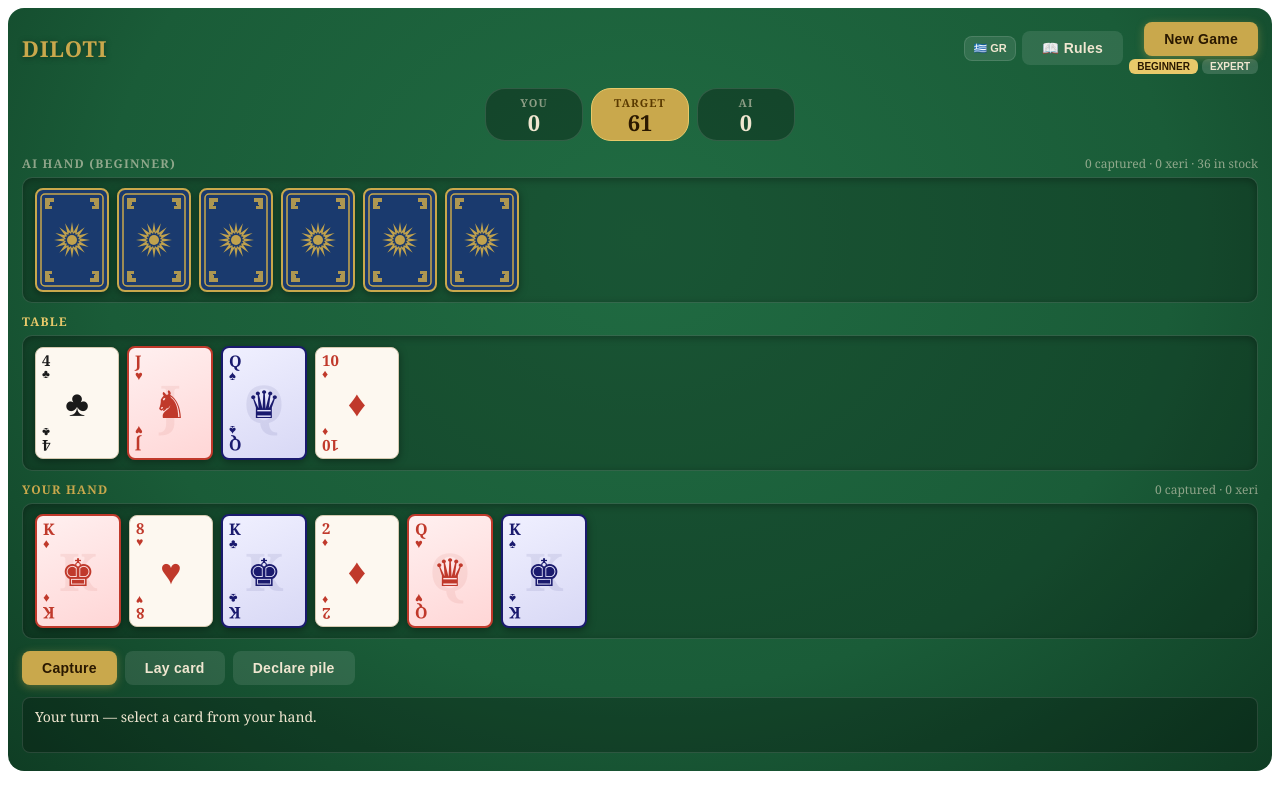
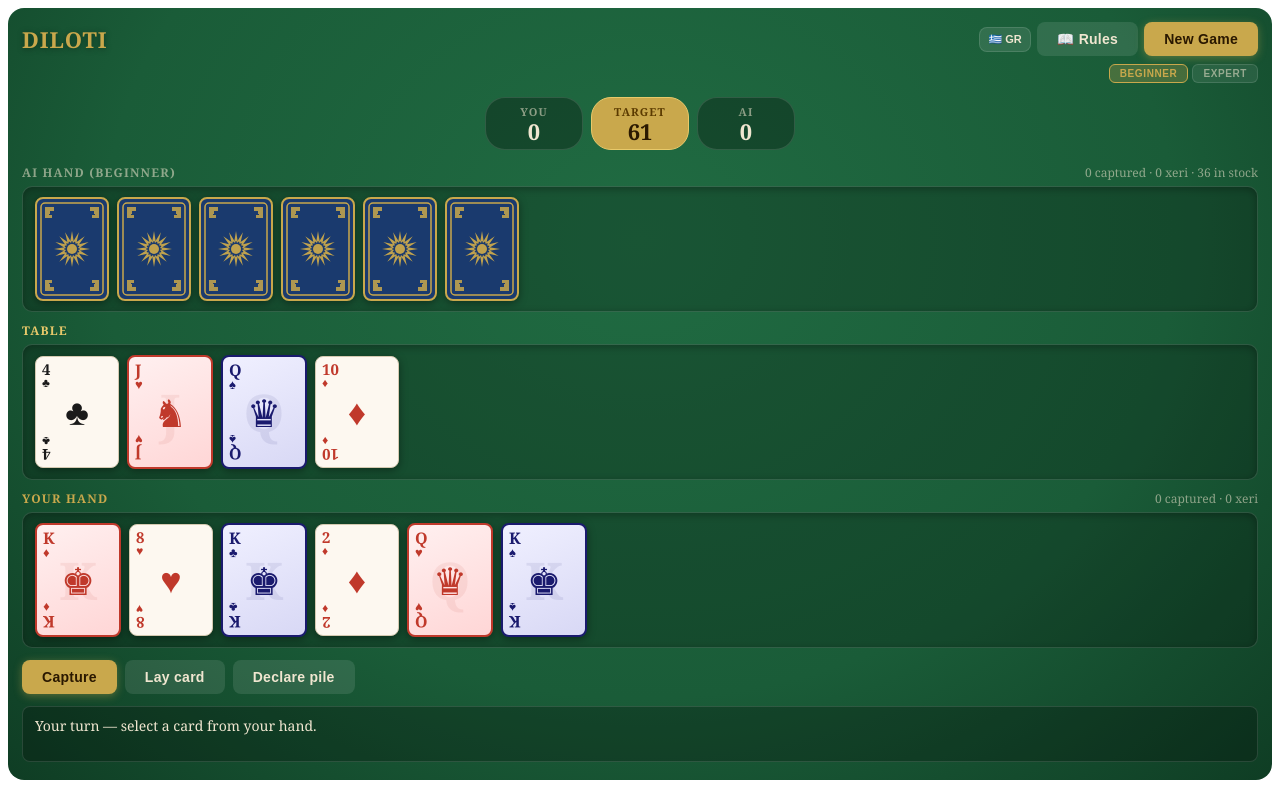
Before and after one commit to thegeorge2318/diloti, a React (Vite) app: page / in a window 1280 px wide. Built offline with nearby package versions, Linux system fonts and the light colour scheme.

Commit message:
Update App.jsx

```diff
--- a/src/App.jsx
+++ b/src/App.jsx
@@ -746,24 +746,26 @@ export default function Diloti() {
     }}>
 
       {/* Header */}
-      <div style={{display:"flex",justifyContent:"space-between",alignItems:"center",marginBottom:14,flexWrap:"wrap",gap:8}}>
+      <div style={{display:"flex",flexDirection:"column",gap:8,marginBottom:14}}>
+        {/* Row 1: title + buttons */}
+        <div style={{display:"flex",justifyContent:"space-between",alignItems:"center"}}>
           <span style={{fontSize:22,fontWeight:800,color:C.gold,letterSpacing:"0.04em",textShadow:`0 1px 6px rgba(0,0,0,0.4)`}}>{L.title}</span>
-        <div style={{display:"flex",gap:6,alignItems:"center",flexShrink:0}}>
+          <div style={{display:"flex",gap:6,alignItems:"center"}}>
             <button onClick={()=>setLang(l=>l==="en"?"gr":"en")} style={{padding:"5px 8px",borderRadius:8,border:`1px solid ${C.panelBorder}`,background:"rgba(255,255,255,0.1)",color:C.text,cursor:"pointer",fontSize:11,fontWeight:600,whiteSpace:"nowrap"}}>
               {lang==="en"?"🇬🇷 GR":"🇬🇧 EN"}
             </button>
             <Btn onClick={()=>setShowRules(true)}>{L.rules}</Btn>
-          <div style={{display:"flex",flexDirection:"column",gap:3,alignItems:"flex-end"}}>
             <Btn onClick={startNewGame} primary>{L.newGame}</Btn>
-            <div style={{display:"flex",gap:4}}>
-              <button onClick={()=>setDifficulty("beginner")} style={{padding:"2px 8px",borderRadius:6,border:"none",fontSize:10,fontWeight:700,cursor:"pointer",background:difficulty==="beginner"?"#e8c96a":"rgba(255,255,255,0.15)",color:difficulty==="beginner"?"#2a1800":C.text}}>
+          </div>
+        </div>
+        {/* Row 2: difficulty toggle, right-aligned */}
+        <div style={{display:"flex",justifyContent:"flex-end",gap:4}}>
+          <button onClick={()=>setDifficulty("beginner")} style={{padding:"3px 10px",borderRadius:6,border:`1px solid ${difficulty==="beginner"?C.gold:C.panelBorder}`,fontSize:10,fontWeight:700,cursor:"pointer",background:difficulty==="beginner"?"rgba(201,168,76,0.25)":"rgba(255,255,255,0.08)",color:difficulty==="beginner"?C.gold:C.textMuted,letterSpacing:"0.06em"}}>
             BEGINNER
           </button>
-              <button onClick={()=>setDifficulty("expert")} style={{padding:"2px 8px",borderRadius:6,border:"none",fontSize:10,fontWeight:700,cursor:"pointer",background:difficulty==="expert"?"#e8c96a":"rgba(255,255,255,0.15)",color:difficulty==="expert"?"#2a1800":C.text}}>
+          <button onClick={()=>setDifficulty("expert")} style={{padding:"3px 10px",borderRadius:6,border:`1px solid ${difficulty==="expert"?C.gold:C.panelBorder}`,fontSize:10,fontWeight:700,cursor:"pointer",background:difficulty==="expert"?"rgba(201,168,76,0.25)":"rgba(255,255,255,0.08)",color:difficulty==="expert"?C.gold:C.textMuted,letterSpacing:"0.06em"}}>
             EXPERT
           </button>
-            </div>
-          </div>
         </div>
       </div>
 
```
Lines whose indentation alone changed are shown as unchanged.
